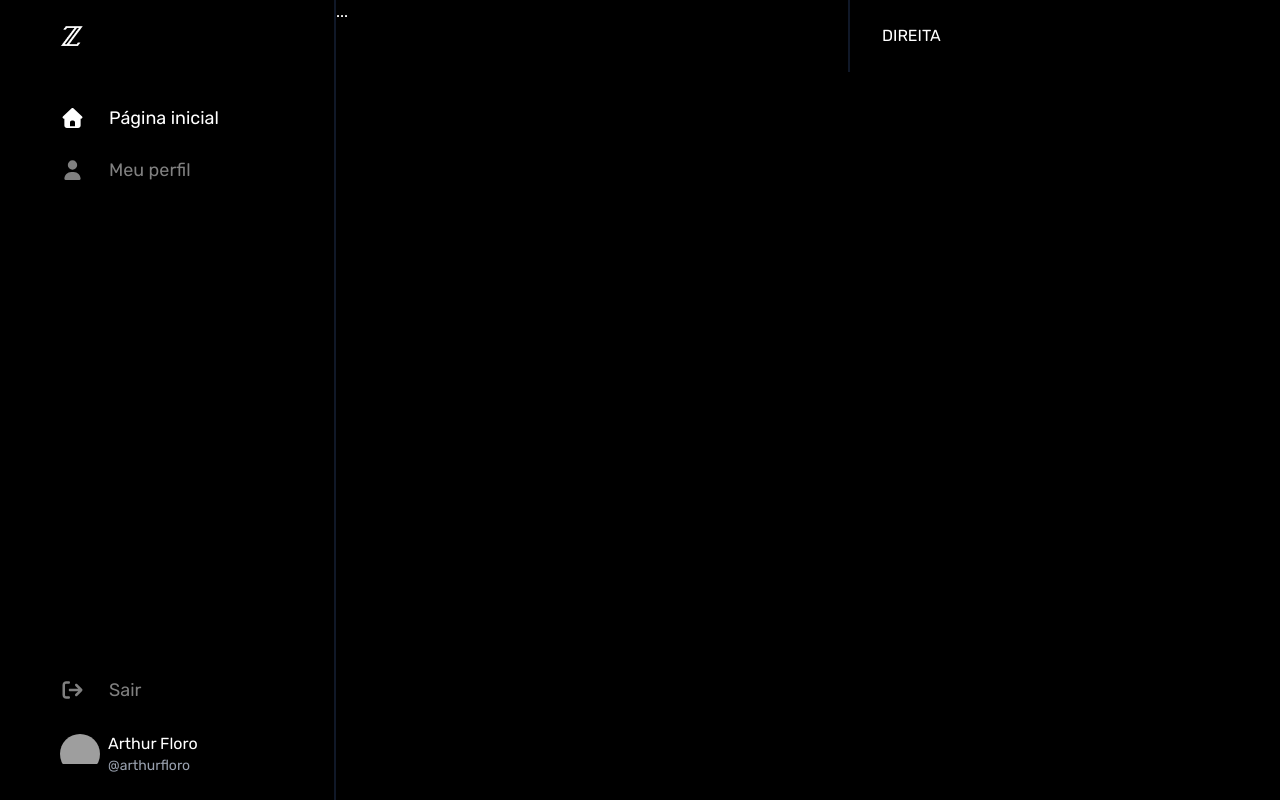
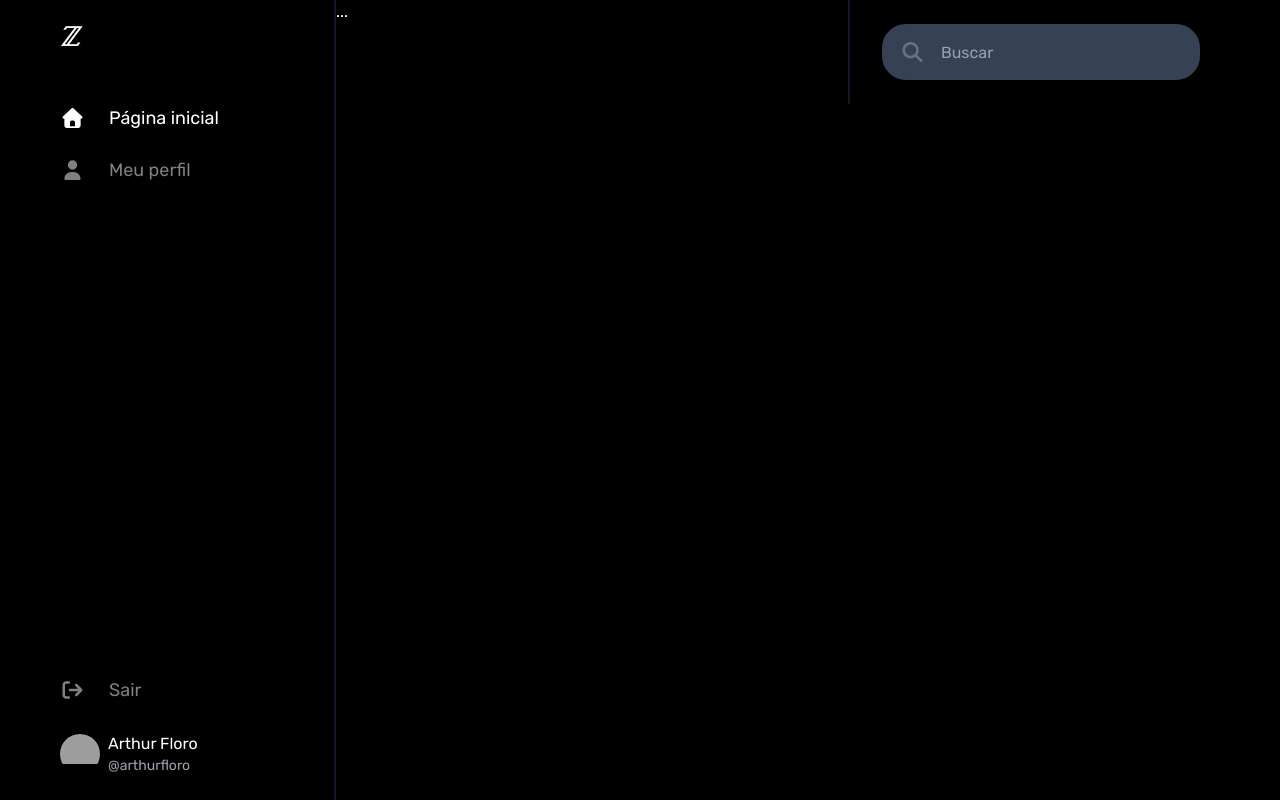
Before and after one commit to ArthurFloro/clone-x-frontend, a Next.js app: page /home in a window 1280 px wide. Built offline with nearby package versions, Linux system fonts and the light colour scheme; grey boxes are pictures that could not be loaded.

Commit message:
feat: componente de busca

```diff
--- a/app/(ui)/layout.tsx
+++ b/app/(ui)/layout.tsx
@@ -4,6 +4,7 @@ import { NavItem } from "../components/nav/nav-item";
 import { faHouse, faUser } from "@fortawesome/free-solid-svg-icons";
 import { NavLogout } from "../components/nav/nav-logout";
 import { NavMyProfile } from "../components/nav/nav-myprofile";
+import { SearchInput } from "../components/ui/search-input";
 
 type Props = {
   children: React.ReactNode;
@@ -27,8 +28,8 @@ export default function Layout({ children }: Props) {
         </div>
       </section>
       <section className="flex-1 max-w-lg">{children}</section>
-      <aside className="hidden lg:flex flex-col gap-6 sticky top-0 h-fit w-96 px-8 py-6 border-l-2 border-gray-900">
-        DIREITA
+      <aside className="flex lg:flex flex-col gap-6 sticky top-0 h-fit w-96 px-8 py-6 border-l-2 border-gray-900">
+        <SearchInput hideOnSearch />
       </aside>
     </main>
   );
--- a/app/components/ui/input.tsx
+++ b/app/components/ui/input.tsx
@@ -6,7 +6,7 @@ import {
   IconDefinition,
 } from "@fortawesome/free-solid-svg-icons";
 import { FontAwesomeIcon } from "@fortawesome/react-fontawesome";
-import { useState } from "react";
+import { KeyboardEvent, useState } from "react";
 
 type Props = {
   placeholder: string;
@@ -15,6 +15,7 @@ type Props = {
   filled?: boolean;
   password?: boolean;
   icon?: IconDefinition;
+  onEnter?: () => void;
 };
 
 export const Input = ({
@@ -24,8 +25,15 @@ export const Input = ({
   password,
   filled,
   icon,
+  onEnter,
 }: Props) => {
   const [showPassword, setShowPassword] = useState(false);
+
+  const handleKeyUp = (event: KeyboardEvent<HTMLInputElement>) => {
+    if (event.code.toLowerCase() === "enter" && onEnter) {
+      onEnter();
+    }
+  };
 
   return (
     <div
@@ -42,6 +50,7 @@ export const Input = ({
         placeholder={placeholder}
         value={value}
         onChange={(e) => onChange && onChange(e.target.value)}
+        onKeyUp={handleKeyUp}
         type={password && !showPassword ? "password" : "text"} // so mostra a senha se showPassword for true
       />
       {password && (
--- /dev/null
+++ b/app/components/ui/search-input.tsx
@@ -0,0 +1,36 @@
+"use client";
+
+import { faMagnifyingGlass } from "@fortawesome/free-solid-svg-icons";
+import { Input } from "./input";
+import { useState } from "react";
+import { usePathname, useRouter } from "next/navigation";
+
+type Props = {
+  defaultValue?: string;
+  hideOnSearch?: boolean;
+};
+
+export const SearchInput = ({ defaultValue, hideOnSearch }: Props) => {
+  const router = useRouter();
+  const pathname = usePathname();
+  const [searchInput, setSearchInput] = useState(defaultValue || "");
+
+  const handleSearchEnter = () => {
+    if (searchInput) {
+      router.push("/search?q=" + encodeURIComponent(searchInput));
+    }
+  };
+
+  if (hideOnSearch && pathname == "/search") return null;
+
+  return (
+    <Input
+      placeholder="Buscar"
+      icon={faMagnifyingGlass}
+      filled
+      value={searchInput}
+      onChange={(t) => setSearchInput(t)}
+      onEnter={handleSearchEnter}
+    />
+  );
+};
--- a/app/layout.tsx
+++ b/app/layout.tsx
@@ -1,6 +1,10 @@
 import type { Metadata } from "next";
 import "./globals.css";
 import { Rubik } from "next/font/google";
+import { config } from "@fortawesome/fontawesome-svg-core";
+import "@fortawesome/fontawesome-svg-core/styles.css";
+
+config.autoAddCss = false;
 
 const rubik = Rubik({
   subsets: ["latin"],
```
